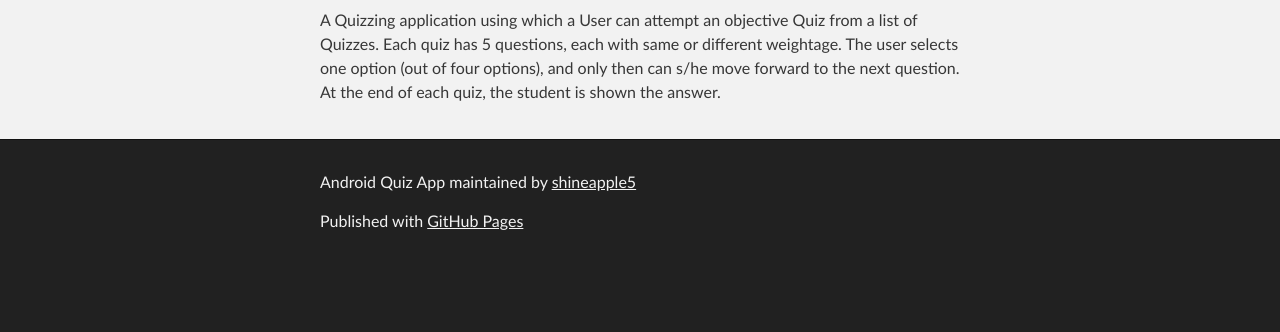
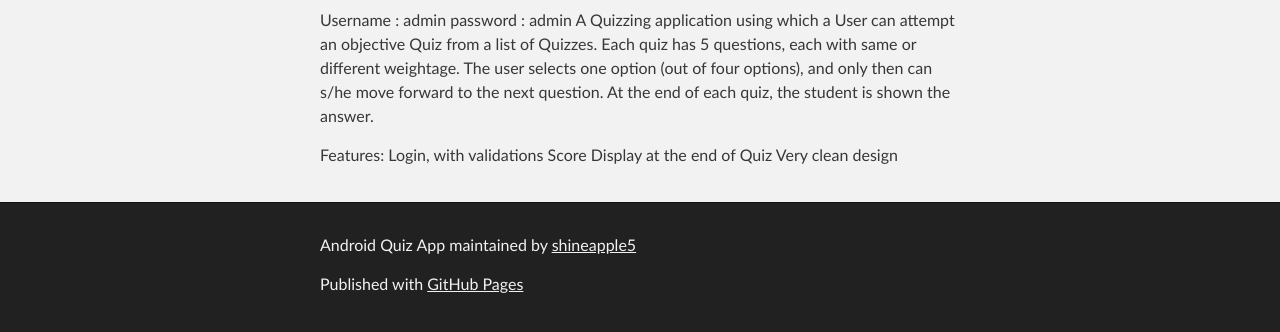
Before and after one commit to shineAraj/QuizAppAndroid, a plain HTML site: page index.html in a window 1280 px wide. Shown: the part 252-584 px from the top of the page. Drawn offline with Linux system fonts and the light colour scheme.

```diff
--- a/index.html
+++ b/index.html
@@ -31,7 +31,13 @@
     <!-- MAIN CONTENT -->
     <div id="main_content_wrap" class="outer">
       <section id="main_content" class="inner">
-        <p>A Quizzing application  using which a User can attempt an objective Quiz from a list of Quizzes. Each quiz has 5 questions, each with same or different weightage. The user selects one option (out of four options), and only then can s/he move forward to the next question. At the end of each quiz, the student is shown the answer. </p>
+        <p>Username : admin
+password : admin
+A Quizzing application  using which a User can attempt an objective Quiz from a list of Quizzes. Each quiz has 5 questions, each with same or different weightage. The user selects one option (out of four options), and only then can s/he move forward to the next question. At the end of each quiz, the student is shown the answer. </p>
+
+<p>Features: Login, with validations
+Score Display at the end of Quiz
+Very clean design</p>
       </section>
     </div>
 
--- a/params.json
+++ b/params.json
@@ -1 +1 @@
-{"name":"Android Quiz App","tagline":"A Quizzing application ","body":"A Quizzing application  using which a User can attempt an objective Quiz from a list of Quizzes. Each quiz has 5 questions, each with same or different weightage. The user selects one option (out of four options), and only then can s/he move forward to the next question. At the end of each quiz, the student is shown the answer. ","google":"","note":"Don't delete this file! It's used internally to help with page regeneration."}
+{"name":"Android Quiz App","tagline":"A Quizzing application ","body":"Username : admin\r\npassword : admin\r\nA Quizzing application  using which a User can attempt an objective Quiz from a list of Quizzes. Each quiz has 5 questions, each with same or different weightage. The user selects one option (out of four options), and only then can s/he move forward to the next question. At the end of each quiz, the student is shown the answer. \r\n\r\nFeatures: Login, with validations \r\nScore Display at the end of Quiz \r\nVery clean design","google":"","note":"Don't delete this file! It's used internally to help with page regeneration."}
```
